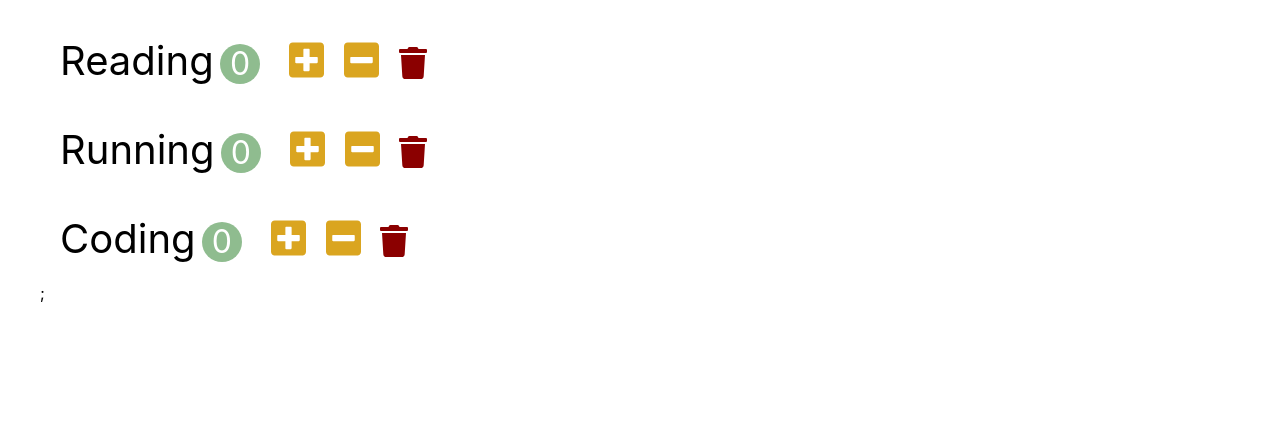
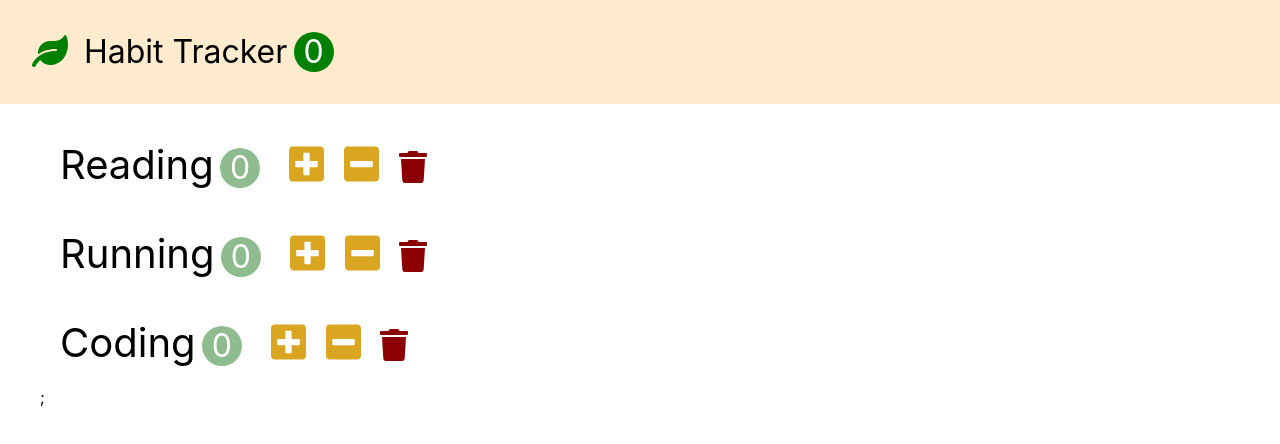
Before and after one commit to hjkdw95/react-practice-with-comment, a React (Create React App) app: page / in a window 1280 px wide. Shown: the top 444 px of the page. Built offline with nearby package versions, Linux system fonts and the light colour scheme.

Commit message:
✨ navBar 추가

```diff
--- a/src/App.css
+++ b/src/App.css
@@ -1,7 +1,35 @@
-button {
+* {
+  box-sizing: border-box;
+}
+
+  button {
   outline: none;
   border: 0;
   cursor: pointer;
+}
+
+.navbar {
+  font-size: 2rem;
+  padding: 1em;
+  background-color: blanchedalmond;
+}
+
+.navbar-logo {
+  color: green;
+  margin-right: 0.5em;
+}
+
+.navbar-count {
+  display: inline-block;
+  text-align: center;
+  font-size: 2rem;
+  width: 2.5rem;
+  height: 2.5rem;
+  line-height: 2.5rem;
+  margin-left: 0.2em;
+  background-color:green;
+  color: white;
+  border-radius: 50%;
 }
 
 .habit {
--- a/src/app.jsx
+++ b/src/app.jsx
@@ -1,9 +1,59 @@
-import React from 'react';
+import React, { Component } from 'react';
 import './app.css';
 import Habits from './components/habits';
+import Navbar from './components/ navbar';
 
-function App() {
-  return <Habits />
+
+class App extends Component {
+  /* state는 항상 최상단에 위치해 있어야 한다 */
+  state = {
+    habits: [
+        {id: 1, name: "Reading", count: 0 },
+        {id: 2, name: "Running", count: 0 },
+        {id: 3, name: "Coding", count: 0}
+    ],
+  }
+
+  /* state가 있는 곳에서 method 다루게 할 것 */
+  handleIncrement = (habit) => {
+    const habits = [...this.state.habits] /*state.habits를 복사 */
+    /* 받아온 habit이 몇번째 index에 있는지 확인 */
+    const index = habits.indexOf(habit);
+    habits[index].count++;
+    this.setState({ habits }); /* key, value이름이 동일한 경우 생략 가능 */
+}
+
+handleDecrement = (habit) => {
+    const habits = [...this.state.habits];
+    const index = habits.indexOf(habit);
+    const count = habits[index].count - 1;
+    habits[index].count = count < 0 ? 0 : count; /* obj를 직접 건드리는 형태로 좋지 않은 예시이다 */
+    this.setState({habits});
+}
+
+handleDelete = (habit) => {
+    const habits = this.state.habits.filter(function(item) {
+        return item.id !== habit.id
+    });
+    this.setState({habits});
+}
+
+
+  render() {
+    return (
+      <>
+      <Navbar
+        totalCount={this.state.habits.filter(item => item.count > 0).length}
+      />
+      <Habits
+          habits={this.state.habits}
+          onIncrement={this.handleIncrement}
+          onDecrement={this.handleDecrement}
+          onDelete={this.handleDelete}
+        />
+      </>
+    );
+  }
 }
 
 export default App;
--- /dev/null
+++ b/src/components/ navbar.jsx
@@ -0,0 +1,15 @@
+import React, { Component } from 'react';
+
+class  Navbar extends Component {
+    render() {
+        return (
+            <nav className="navbar">
+                <i className="navbar-logo fas fa-leaf"></i>
+                <span>Habit Tracker</span>
+                <span className="navbar-count">{this.props.totalCount}</span>
+            </nav>
+        );
+    }
+}
+
+export default  Navbar;
--- a/src/components/habit.jsx
+++ b/src/components/habit.jsx
@@ -1,18 +1,17 @@
 import React, { Component } from 'react';
 
 class Habit extends Component {
-    state = {
-        count: 0,
-    }
-
+    /* props로 전달된 콜백함수들이 버튼 클릭되면 활성화되도록 한다 */
     handleIncrement = () => {
-        /* state object의 count 1 증가한 뒤, state를 업데이트 한다 */
-        this.setState({count: this.state.count + 1});
+        this.props.onIncrement(this.props.habit);
     }
 
     handleDecrement = () => {
-        const count = this.state.count - 1;
-        this.setState({count: count < 0 ? 0 : count}); /* obj 내에서 삼항연산자 사용 가능 */
+        this.props.onDecrement(this.props.habit);
+    }
+
+    handleDelete = () => {
+        this.props.onDelete(this.props.habit);
     }
 
     render() {
@@ -27,7 +26,7 @@ class Habit extends Component {
                 <button className="habit-button habit-decrease" onClick={this.handleDecrement}>
                     <i className="fas fa-minus-square"></i>
                 </button>
-                <button className="habit-button habit-trash">
+                <button className="habit-button habit-trash" onClick={this.handleDelete}>
                     <i className="fas fa-trash"></i>
                 </button>
             </li>
--- a/src/components/habits.jsx
+++ b/src/components/habits.jsx
@@ -2,17 +2,30 @@ import React, { Component } from 'react';
 import Habit from './habit';
 
 class Habits extends Component {
-    state = {
-        habits: [
-            {name: "Reading", count: 0 },
-            {name: "Running", count: 0 },
-            {name: "Coding", count: 0}
-        ],
+    handleIncrement = (habit) => {
+        /*스스로 처리하기보다는 prop으로 처리 */
+        this.props.onIncrement(habit)
     }
+
+    handleDecrement = (habit) => {
+        this.props.onDecrement(habit)
+    }
+
+    handleDelete = (habit) => {
+        this.props.onDelete(habit)
+    }
+
     render() {
         return <ul>
-            {this.state.habits.map(habit => (
-                <Habit habit = {habit} /> /* 인자로 들인 object를 props로 전달 */
+            {this.props.habits.map(habit => (
+                <Habit
+                    key = {habit.id}
+                    habit = {habit}
+                    onIncrement={this.handleIncrement}
+                    onDecrement={this.handleDecrement}
+                    onDelete={this.handleDelete}
+                /> /* 인자로 들인 object를 props로 전달, 자식 component를 갖게 되니까 props.key도 설정해준다 */
+                /* state가 있는곳에서 메소드 다루게 했으니 props로 habit에 보내준다 */
             ))};
         </ul>
     }
```
